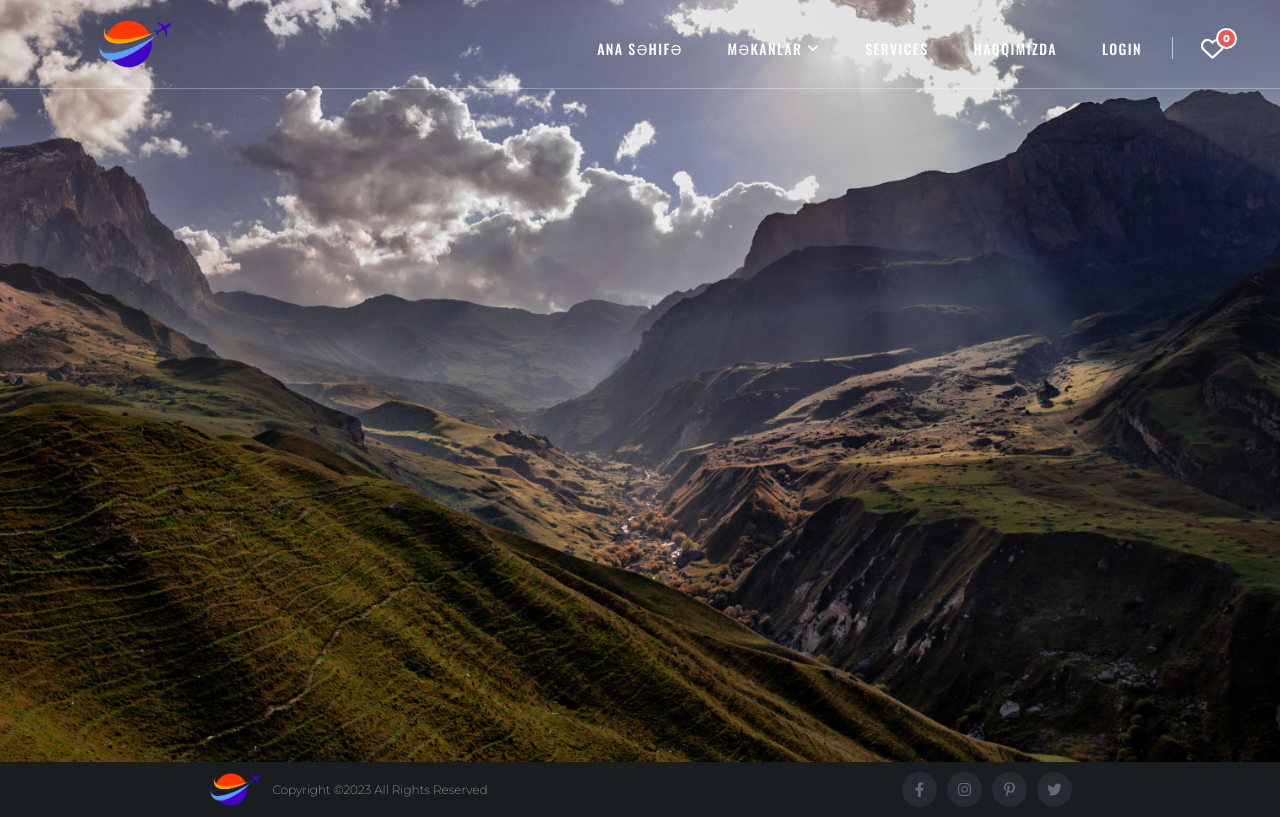
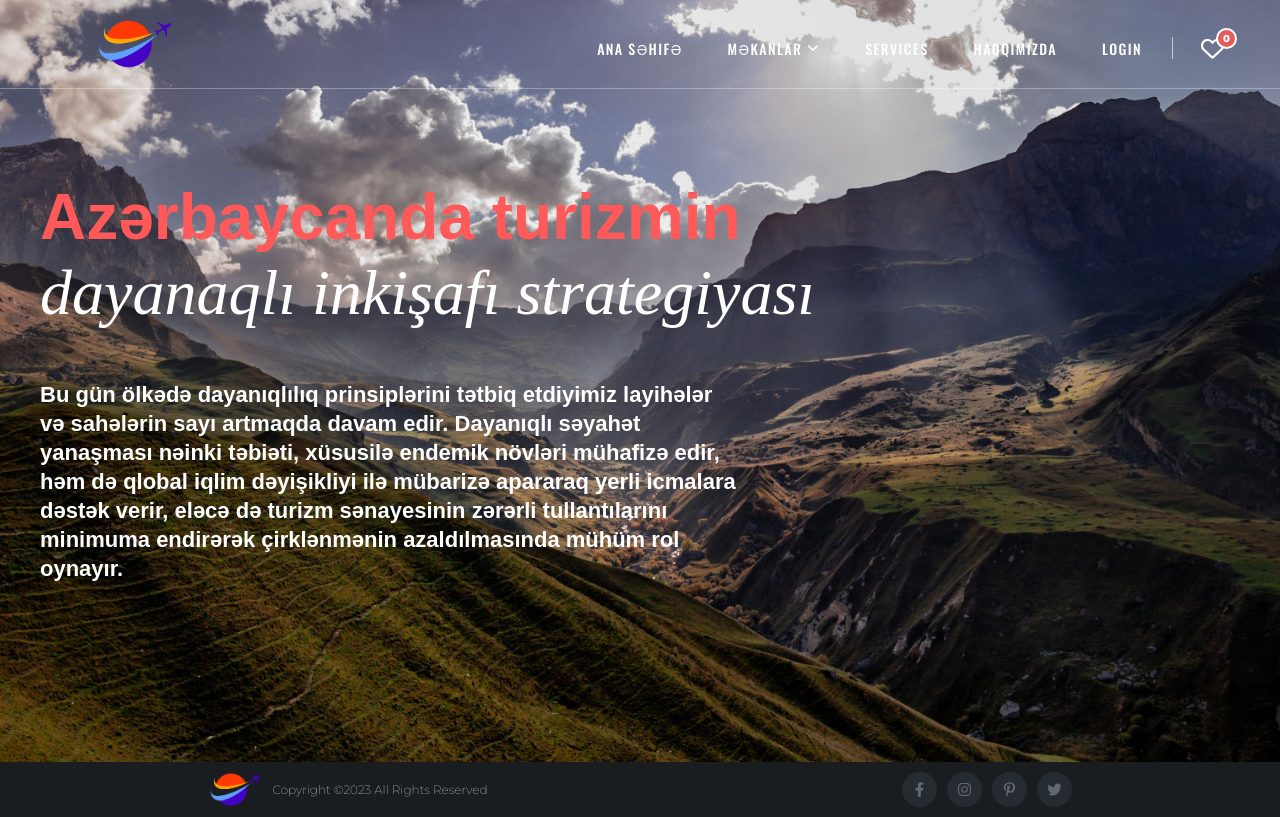
Before and after one commit to FeridQarayev/beautiful_places_app, a React (Create React App) app in the folder client/: page /about in a window 1280 px wide. Built offline with nearby package versions, Linux system fonts and the light colour scheme.

Commit message:
container content finished

```diff
--- a/client/src/pages/base/about/index.tsx
+++ b/client/src/pages/base/about/index.tsx
@@ -5,7 +5,13 @@ function Register(): JSX.Element {
   return (
     <section className={style.section}>
       <div className={style.section__bg}></div>
-      <div className={style.container}></div>
+      <div className={style.container}>
+        <div className={style.container__content}>
+            <h1>Azərbaycanda turizmin <span>dayanaqlı inkişafı strategiyası</span> </h1>
+            <p></p>
+            <p>Bu gün ölkədə dayanıqlılıq prinsiplərini tətbiq etdiyimiz layihələr və sahələrin sayı artmaqda davam edir. Dayanıqlı səyahət yanaşması nəinki təbiəti, xüsusilə endemik növləri mühafizə edir, həm də qlobal iqlim dəyişikliyi ilə mübarizə apararaq yerli icmalara dəstək verir, eləcə də turizm sənayesinin zərərli tullantılarını minimuma endirərək çirklənmənin azaldılmasında mühüm rol oynayır.</p>
+        </div>
+      </div>
     </section>
   );
 }
--- a/client/src/pages/base/about/style.module.scss
+++ b/client/src/pages/base/about/style.module.scss
@@ -1,4 +1,4 @@
-.section{
+.section {
   color: #fff;
   font-size: 22px;
   font-weight: 800;
@@ -7,9 +7,8 @@
   padding: 20px 0;
   position: relative;
   display: block;
-
 }
-.section__bg{
+.section__bg {
   background-position-y: 50%;
   background-image: url(../../../images/about_us/about_bg.jpg);
   background-position: 50% 50%;
@@ -21,9 +20,8 @@
   top: 0;
   width: 100%;
   z-index: 1;
-
 }
-.container{
+.container {
   display: flex;
   flex-direction: row;
   flex-wrap: nowrap;
@@ -38,4 +36,34 @@
   margin: 0 auto;
   max-width: 1260px;
   padding: 0 30px;
+  &__content {
+    width: 75%;
   }
+  h1 {
+    margin: 0;
+    width: 100%;
+    color: #ff595a;
+    font-size: 64px;
+    font-family: 'Gilroy', 'Arial', 'Helvetica Neue', 'Helvetica', sans-serif;
+    font-weight: 800;
+    line-height: 1.2;
+    span {
+      display: block;
+      font-family: 'Publico', 'Times New Roman', 'Times', 'Baskerville', 'Georgia', serif;
+      font-style: italic;
+      font-weight: 300;
+      color: #fff;
+      margin: -5px 0 0;
+      line-height: 1.3;
+      white-space: nowrap;
+    }
+
+  }
+  p {
+    margin: 46px 0 0;
+    max-width: 700px;
+  }
+  p{
+    font-family: "Gilroy Light","Arial","Helvetica Neue","Helvetica",sans-serif;
+  }
+}
```
Lines whose indentation alone changed are shown as unchanged.
